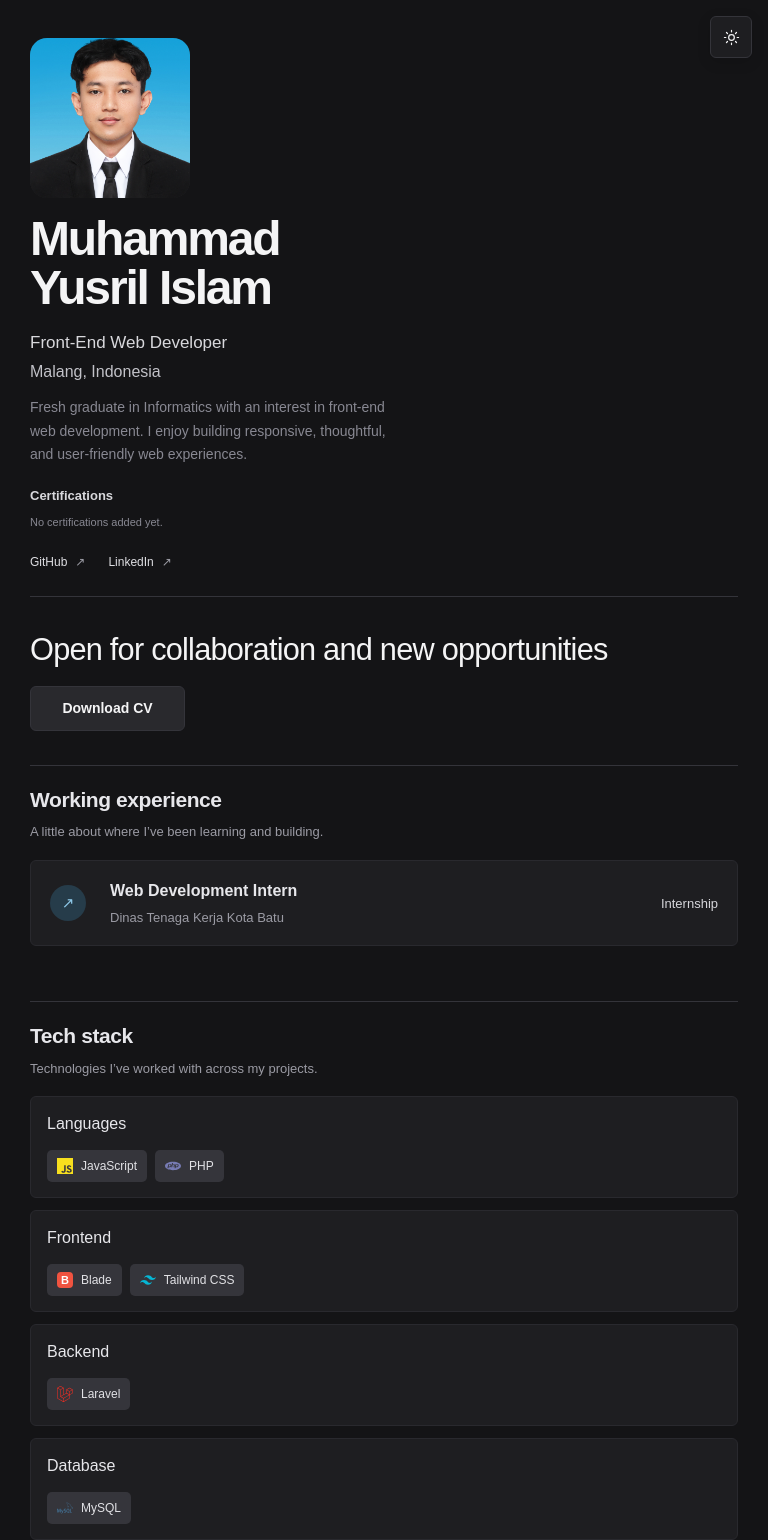
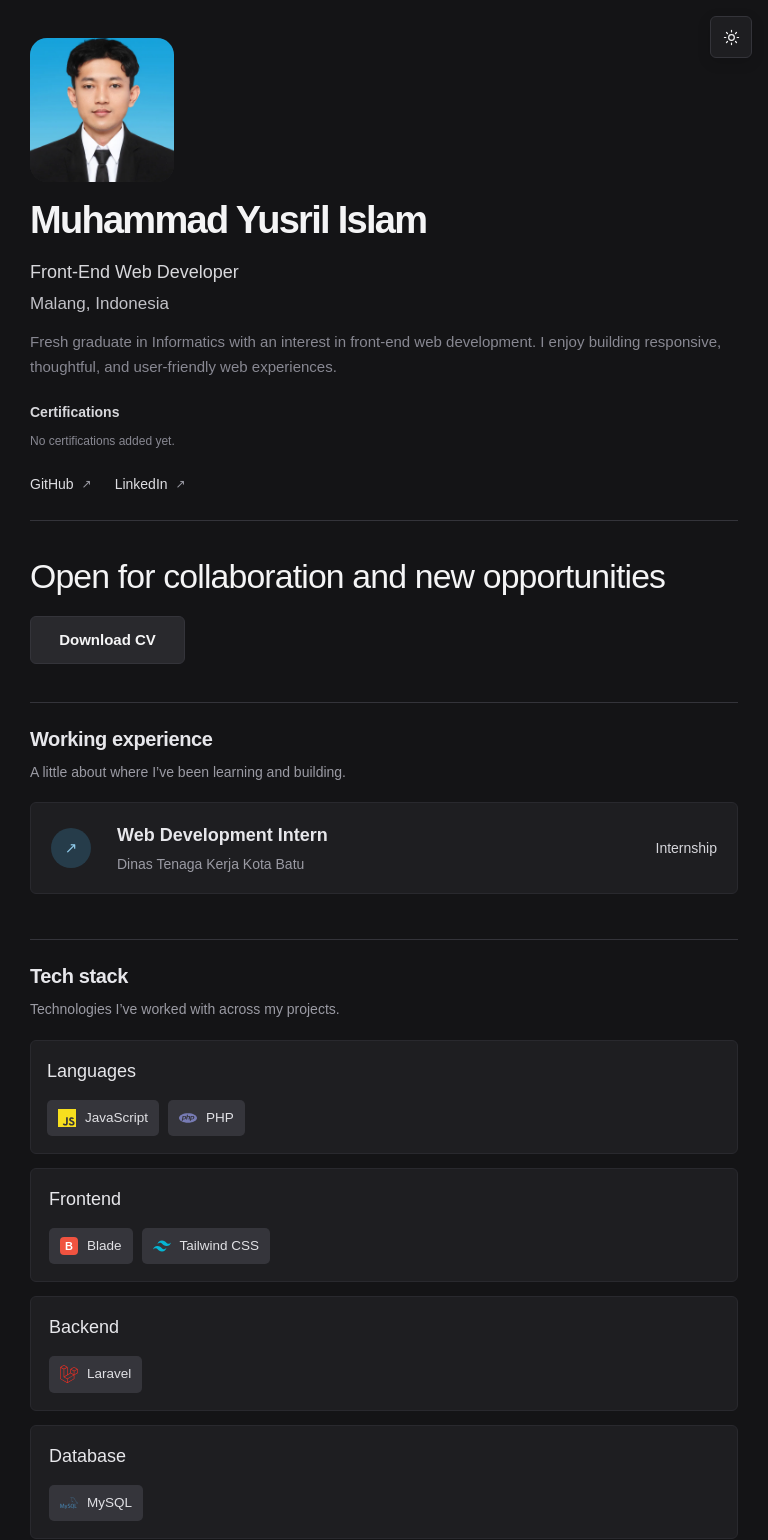
Before and after one commit to Atzee7/Portofolio2, a Next.js app: page / in a window 768 px wide. Shown: the top 1540 px of the page. Built offline with nearby package versions, Linux system fonts and the light colour scheme.

Commit message:
Refactor code structure for improved readability and maintainability

```diff
--- a/src/app/globals.css
+++ b/src/app/globals.css
@@ -224,19 +224,45 @@ a:focus-visible, button:focus-visible, input:focus-visible, textarea:focus-visib
 @media (min-width: 641px) and (max-width: 1023px) {
   .portfolio-layout { width: 100%; display: block; padding: 0 30px; }
   .profile-sidebar { position: relative; top: auto; height: auto; min-height: 0; overflow: visible; padding: 38px 0 25px; border-bottom: 1px solid var(--line); }
-  .profile-visual { width: 160px; margin-bottom: 17px; }
-  .profile-sidebar h1 { font-size: 48px; }
-  .profile-description { max-width: 580px; margin-top: 12px; }
-  .sidebar-social { margin-top: 22px; }
+  .sidebar-main { max-width: none; }
+  .profile-visual { width: clamp(144px, 18vw, 176px); margin-bottom: 19px; }
+  .profile-sidebar h1 { font-size: clamp(38px, 4.9vw, 48px); }
+  .profile-name-break { display: none; }
+  .profile-role { margin-top: 19px; font-size: 18px; }
+  .profile-location { font-size: 17px; }
+  .profile-description { max-width: none; margin-top: 14px; font-size: clamp(15px, 1.6vw, 16px); line-height: 1.65; }
+  .profile-certifications { margin-top: 22px; }
+  .profile-certifications h2 { font-size: 14px; }
+  .certification-empty { font-size: 12px; }
+  .sidebar-social { margin-top: 24px; }
+  .social-links a { font-size: 14px; }
   .content-pane { height: auto; overflow: visible; overscroll-behavior: auto; }
   .content-inner { padding: 34px 0 30px; }
   .content-toolbar { position: fixed; top: 16px; right: 16px; width: 42px; height: 42px; margin: 0; }
   .content-toolbar .theme-toggle { position: static; width: 42px; min-width: 42px; min-height: 42px; background: var(--panel); box-shadow: 0 4px 14px #0002; }
-  .collaboration-section { gap: 17px; padding-bottom: 34px; }
-  .collaboration-section h2 { max-width: 650px; font-size: clamp(29px, 4vw, 36px); }
-  .experience-item { grid-template-columns: 48px minmax(0, 1fr) auto; gap: 12px; }
+  .collaboration-section { gap: 19px; padding-bottom: 38px; }
+  .collaboration-section h2 { max-width: none; font-size: clamp(32px, 4.4vw, 40px); }
+  .collaboration-actions .button { min-height: 48px; font-size: 15px; }
+  .content-section { padding-top: 22px; padding-bottom: 45px; }
+  .section-heading { margin-bottom: 19px; }
+  .section-heading h2 { font-size: clamp(20px, 2.35vw, 23px); }
+  .section-heading > p { font-size: 14px; }
+  .experience-item { min-height: 92px; grid-template-columns: 52px minmax(0, 1fr) auto; gap: 14px; padding: 16px 20px; }
+  .experience-marker { width: 40px; height: 40px; }
+  .experience-main h3 { font-size: 18px; }
+  .experience-main p, .experience-main a, .experience-period { font-size: 14px; }
   .experience-period { grid-column: auto; margin-top: 0; }
-  .project-image { height: 185px; }
+  .tech-grid { gap: 14px; }
+  .tech-category { padding: 17px 18px; }
+  .tech-category h3 { margin-bottom: 15px; font-size: 18px; }
+  .tech-items { gap: 9px; }
+  .tech-pill { gap: 9px; padding: 8px 11px; font-size: 13.5px; }
+  .tech-logo { width: 18px; height: 18px; flex-basis: 18px; }
+  .projects-grid { grid-template-columns: 1fr; }
+  .project-image { height: 200px; }
+  .project-info h3 { font-size: 16px; }
+  .project-info > p { font-size: 12px; }
+  .project-tags span, .project-links a { font-size: 11px; }
 }
 
 @media (min-width: 1024px) and (max-height: 680px) {
--- a/src/components/sections/profile-section.tsx
+++ b/src/components/sections/profile-section.tsx
@@ -10,15 +10,16 @@ export function ProfileSection() {
           <div className="portrait-frame">
             <Image
               className="portrait-image"
-              src="/images/profile.jpg"
+              src="/images/profile.webp"
               alt="Foto Muhammad Yusril Islam"
               fill
-              sizes="(max-width: 640px) 118px, (max-width: 1023px) 150px, 190px"
+              sizes="(max-width: 640px) 118px, (max-width: 1023px) 176px, 190px"
+              unoptimized
               fetchPriority="high"
             />
           </div>
         </div>
-        <h1 id="profile-title">Muhammad<br />Yusril Islam</h1>
+        <h1 id="profile-title">Muhammad{" "}<br className="profile-name-break" />Yusril Islam</h1>
         <p className="profile-role">Front-End Web Developer</p>
         <p className="profile-location">Malang, Indonesia</p>
         <p className="profile-description">Fresh graduate in Informatics with an interest in front-end web development. I enjoy building responsive, thoughtful, and user-friendly web experiences.</p>
```
Also changed, not shown: public/images/profile.webp (added).
